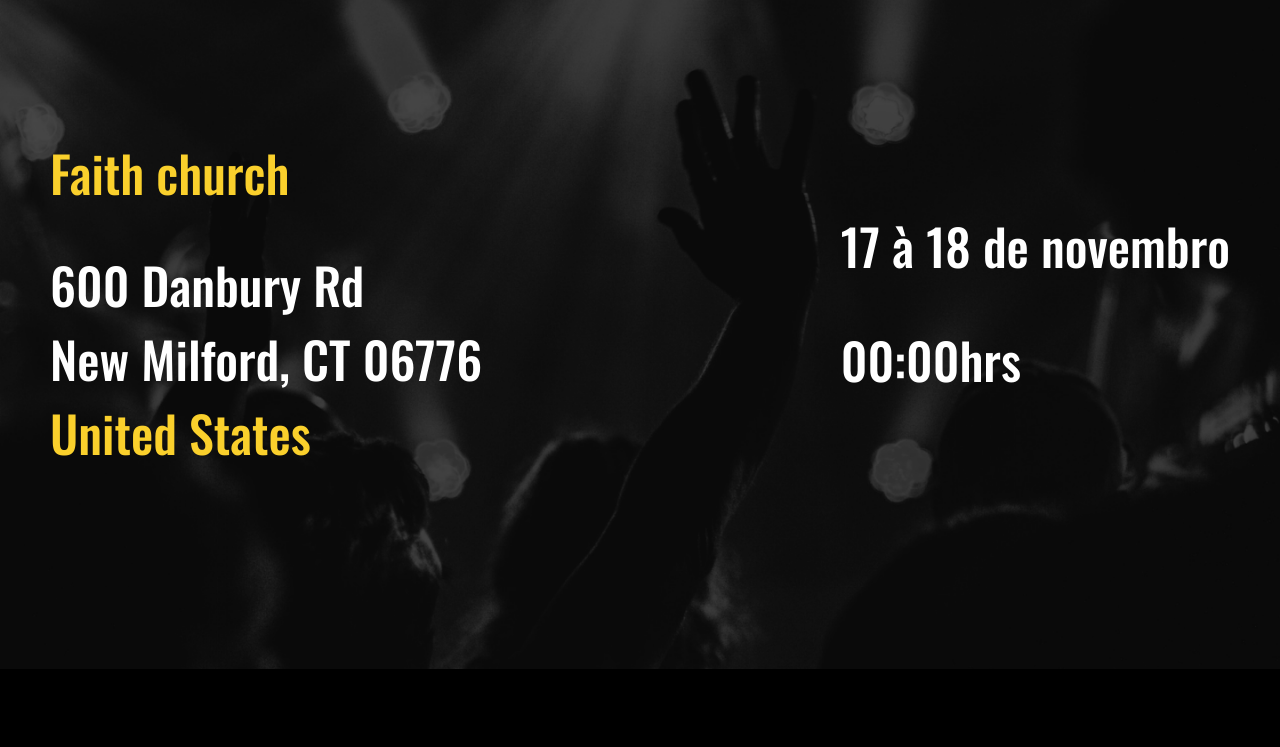
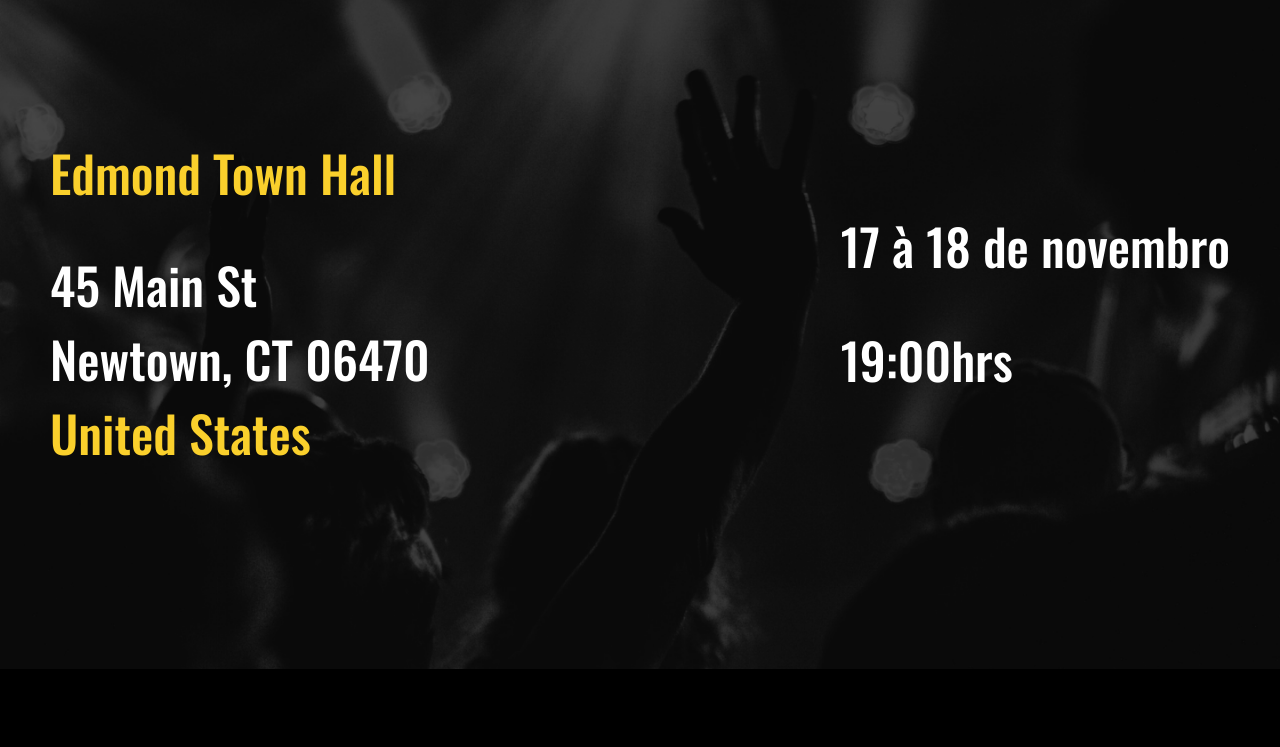
Before and after one commit to EmanuelBarbozaFortes/One-kingdom, a website: page index.html in a window 1280 px wide. Shown: the part 2060-2807 px from the top of the page. Drawn offline with nearby package versions, Linux system fonts and the light colour scheme; a web font is replaced by a local one.

Commit message:
localizaçao do evento
alterei informações do site

```diff
--- a/index.html
+++ b/index.html
@@ -146,16 +146,16 @@
 
         <div data-aos="fade-up" data-aos-duration="1500" class="info-event">
           <div class="location">
-            <p>Faith church</p>
+            <p>Edmond Town Hall</p>
             <p>
-              600 Danbury Rd<span class="unit-1">New Milford, CT 06776</span
+              45 Main St<span class="unit-1">Newtown, CT  06470</span
               ><span class="pais">United States</span>
             </p>
           </div>
 
           <div class="info">
             <p class="date">17 à 18 <span>de</span> novembro</p>
-            <p class="hour">00:00hrs</p>
+            <p class="hour">19:00hrs</p>
           </div>
         </div>
       </div>
```
